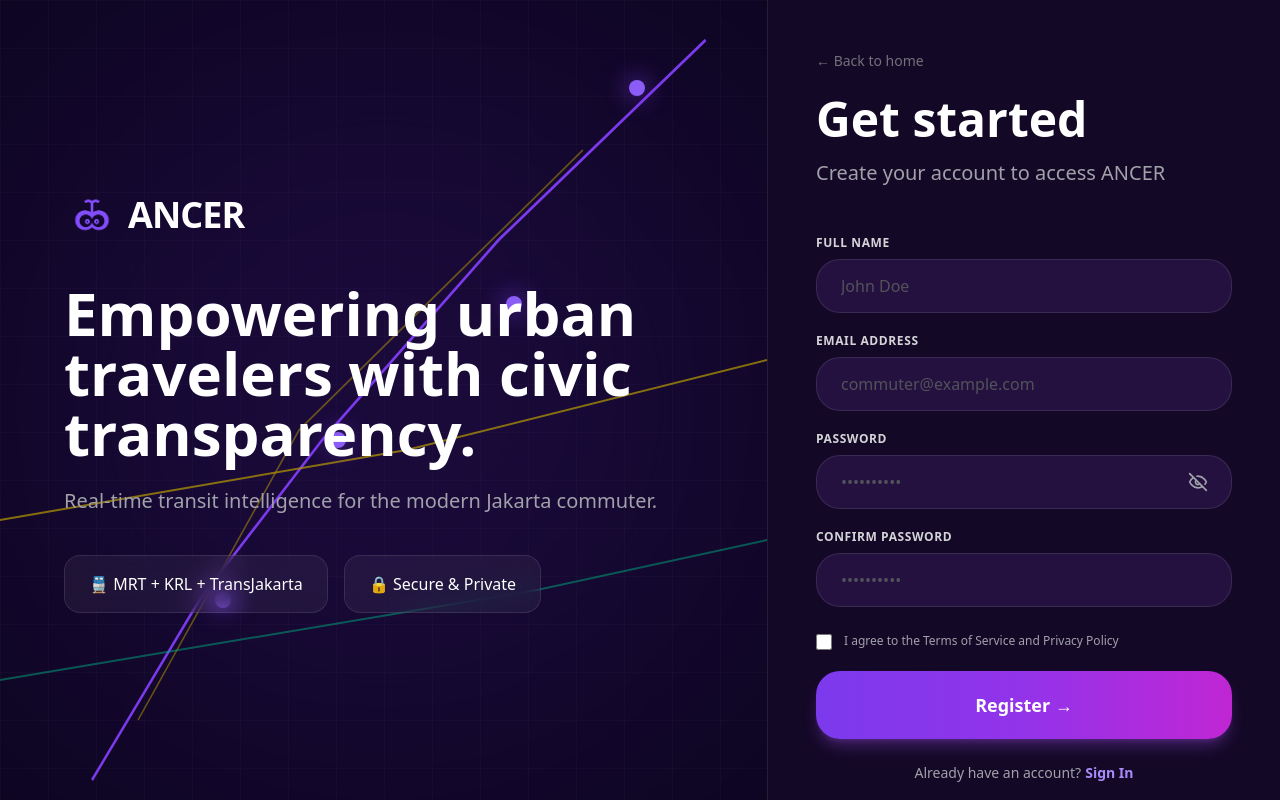
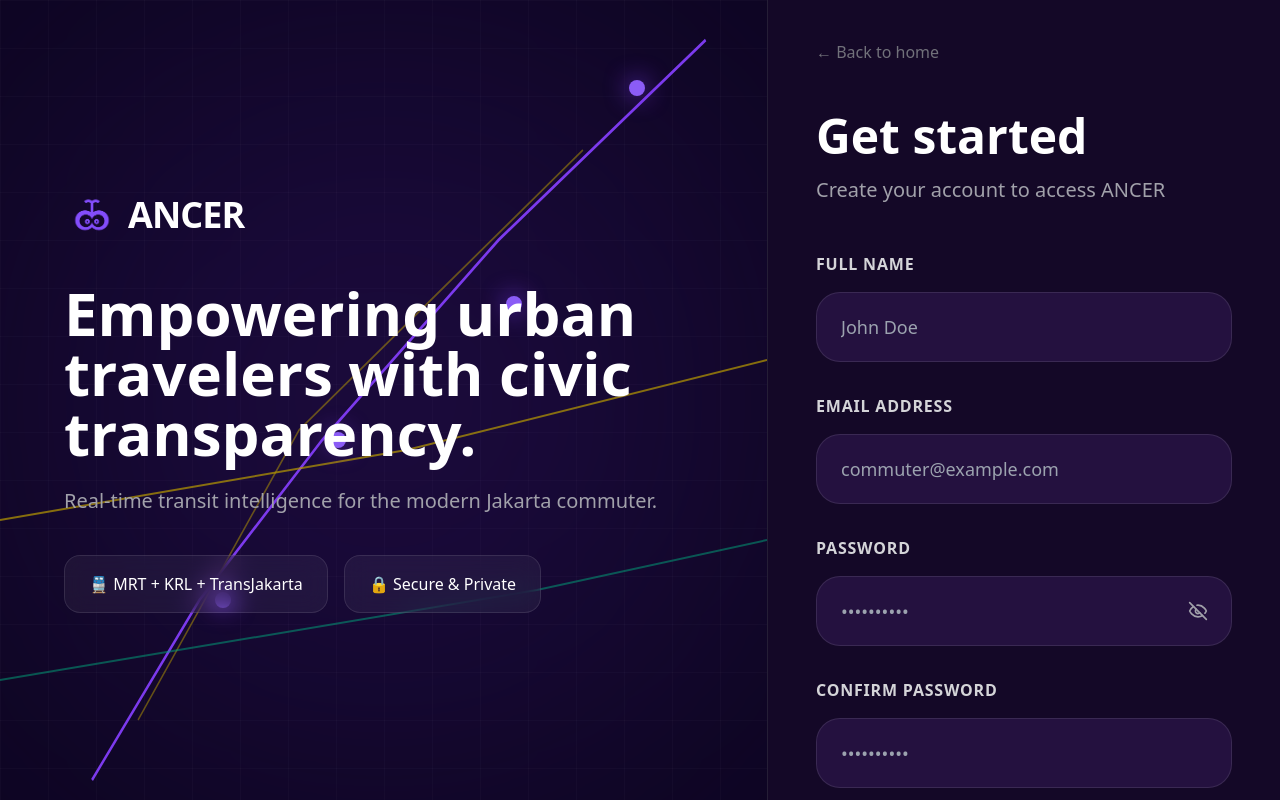
Before and after one commit to farrelabdaaghazka/Ancer, a React (Vite) app: page /register in a window 1280 px wide. Built offline with nearby package versions, Linux system fonts and the light colour scheme.

Commit message:
style: menyamakan style register dengan style login

```diff
--- a/src/pages/Register.jsx
+++ b/src/pages/Register.jsx
@@ -42,13 +42,13 @@ export default function RegisterPage() {
       </div>
 
       {/* SEBELAH KANAN: Form Menu Registrasi */}
-      <div className="w-full lg:w-[40%] bg-[#140827] flex items-start justify-center px-8 xl:px-12 py-12 overflow-y-auto">
+      <div className="w-full lg:w-[40%] bg-[#140827] flex items-start justify-center px-8 xl:px-12 py-10 overflow-y-auto">
         <div className="w-full max-w-md">
 
           {/* TOMBOL KEMBALI */}
           <button
             onClick={() => navigate("/")}
-            className="text-zinc-500 hover:text-white transition mb-6 text-left text-sm font-medium"
+            className="text-zinc-500 hover:text-white transition mb-12 text-left"
           >
             ← Back to home
           </button>
@@ -69,11 +69,11 @@ export default function RegisterPage() {
           )}
 
           {/* FORM PENDAFTARAN */}
-          <form onSubmit={handleSubmit} className="space-y-5">
+          <form onSubmit={handleSubmit} class="space-y-8">
 
             {/* INPUT NAMA LENGKAP */}
             <div>
-              <label className="block uppercase tracking-wider text-zinc-300 font-semibold mb-2 text-xs">
+              <label className="block uppercase tracking-wider text-zinc-300 font-semibold mb-4">
                 Full Name
               </label>
               <input
@@ -82,13 +82,21 @@ export default function RegisterPage() {
                 value={name}
                 onChange={(e) => setName(e.target.value)}
                 placeholder="John Doe"
-                className="w-full bg-[#24113F] border border-white/10 rounded-3xl px-6 py-3.5 text-base outline-none focus:ring-2 focus:ring-violet-500 transition-all duration-200 text-white placeholder-zinc-600"
+                className="w-full
+                            bg-[#24113F]
+                            border border-white/10
+                            rounded-3xl
+                            px-6 py-5
+                            text-lg
+                            outline-none
+                            focus:ring-2
+                            focus:ring-violet-500"
               />
             </div>
 
             {/* INPUT EMAIL */}
             <div>
-              <label className="block uppercase tracking-wider text-zinc-300 font-semibold mb-2 text-xs">
+              <label className="block uppercase tracking-wider text-zinc-300 font-semibold mb-4">
                 Email Address
               </label>
               <input
@@ -97,13 +105,21 @@ export default function RegisterPage() {
                 value={email}
                 onChange={(e) => setEmail(e.target.value)}
                 placeholder="commuter@example.com"
-                className="w-full bg-[#24113F] border border-white/10 rounded-3xl px-6 py-3.5 text-base outline-none focus:ring-2 focus:ring-violet-500 transition-all duration-200 text-white placeholder-zinc-600"
+                className="w-full
+                            bg-[#24113F]
+                            border border-white/10
+                            rounded-3xl
+                            px-6 py-5
+                            text-lg
+                            outline-none
+                            focus:ring-2
+                            focus:ring-violet-500"
               />
             </div>
 
             {/* INPUT PASSWORD */}
             <div>
-              <label className="block uppercase tracking-wider text-zinc-300 font-semibold mb-2 text-xs">
+              <label className="block uppercase tracking-wider text-zinc-300 font-semibold mb-4">
                 Password
               </label>
               <div className="relative">
@@ -113,7 +129,15 @@ export default function RegisterPage() {
                   value={password}
                   onChange={(e) => setPassword(e.target.value)}
                   placeholder="••••••••••"
-                  className="w-full bg-[#24113F] border border-white/10 rounded-3xl px-6 py-3.5 text-base outline-none focus:ring-2 focus:ring-violet-500 transition-all duration-200 text-white placeholder-zinc-600 pr-14"
+                  className="w-full
+                            bg-[#24113F]
+                            border border-white/10
+                            rounded-3xl
+                            px-6 py-5
+                            text-lg
+                            outline-none
+                            focus:ring-2
+                            focus:ring-violet-500"
                 />
                 <button
                   type="button"
@@ -139,7 +163,7 @@ export default function RegisterPage() {
 
             {/* MASUKKAN KONFIRMASI PASSWORD */}
             <div>
-              <label className="block uppercase tracking-wider text-zinc-300 font-semibold mb-2 text-xs">
+              <label className="block uppercase tracking-wider text-zinc-300 font-semibold mb-4">
                 Confirm Password
               </label>
               <div className="relative">
@@ -149,18 +173,26 @@ export default function RegisterPage() {
                   value={confirmPassword}
                   onChange={(e) => setConfirmPassword(e.target.value)}
                   placeholder="••••••••••"
-                  className="w-full bg-[#24113F] border border-white/10 rounded-3xl px-6 py-3.5 text-base outline-none focus:ring-2 focus:ring-violet-500 transition-all duration-200 text-white placeholder-zinc-600"
+                  className="w-full
+                            bg-[#24113F]
+                            border border-white/10
+                            rounded-3xl
+                            px-6 py-5
+                            text-lg
+                            outline-none
+                            focus:ring-2
+                            focus:ring-violet-500"
                 />
               </div>
             </div>
 
             {/* PERSETUJUAN LAYANAN */}
             <div className="flex items-start gap-3 pt-1">
-              <label className="flex items-center gap-3 text-zinc-400 cursor-pointer select-none text-xs leading-relaxed">
+              <label className="flex items-center gap-3 text-zinc-400 cursor-pointer select-none">
                 <input
                   type="checkbox"
                   required
-                  className="w-4 h-4 rounded mt-0.5 accent-violet-600"
+                  className="w-5 h-5 rounded mt-0.5 accent-violet-600"
                 />
                 I agree to the Terms of Service and Privacy Policy
               </label>
@@ -176,11 +208,11 @@ export default function RegisterPage() {
           </form>
 
           {/* LINK KE LOGIN */}
-          <p className="text-center text-zinc-400 text-sm mt-6">
+          <p className="text-center text-zinc-400 mt-10">
             Already have an account?
             <button
               onClick={() => navigate("/login")}
-              className="text-violet-400 font-semibold ml-1 hover:underline focus:outline-none"
+              className="text-violet-400 font-semibold ml-1 hover:underline bg-transparent border-none cursor-pointer"
             >
               Sign In
             </button>
```
